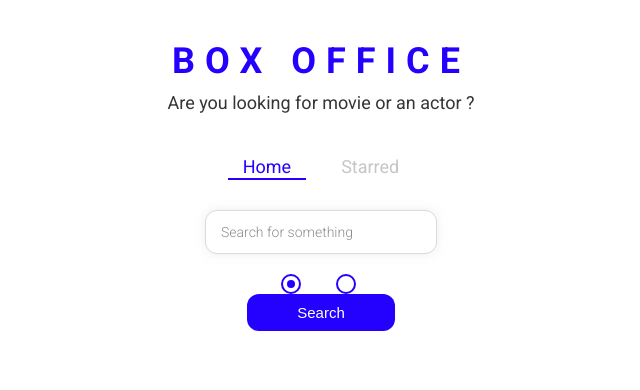
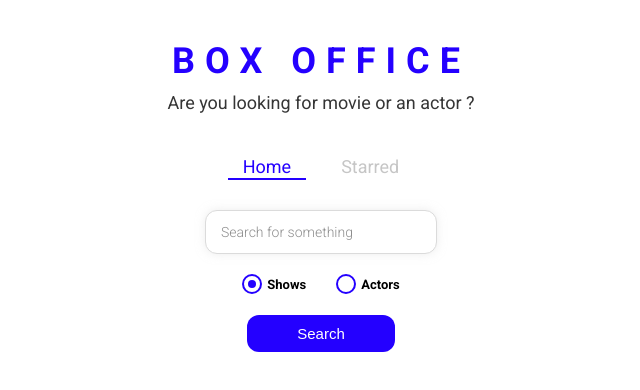
Before and after one commit to Ishikaza-das/box-office-app, a React (Create React App) app in the folder Projects/box-office/: page /#/ in a window 1280 px wide. Shown: the top 390 px of the page, without its empty margins (319-959 px from the left). Built offline with nearby package versions, Linux system fonts and the light colour scheme.

Commit message:
Fix lable

```diff
--- a/Projects/box-office/src/components/SearchForm.jsx
+++ b/Projects/box-office/src/components/SearchForm.jsx
@@ -38,7 +38,7 @@ const SearchForm = ({ onSearch }) => {
 
       <RadiosWrapper>
         <CustomRadio
-          label="Shows"
+          lable="Shows"
           name="search-option"
           value="shows"
           checked={searchOption === 'shows'}
@@ -46,7 +46,7 @@ const SearchForm = ({ onSearch }) => {
         />
 
         <CustomRadio
-          label="Actors"
+          lable="Actors"
           name="search-option"
           value="actors"
           checked={searchOption === 'actors'}
```
